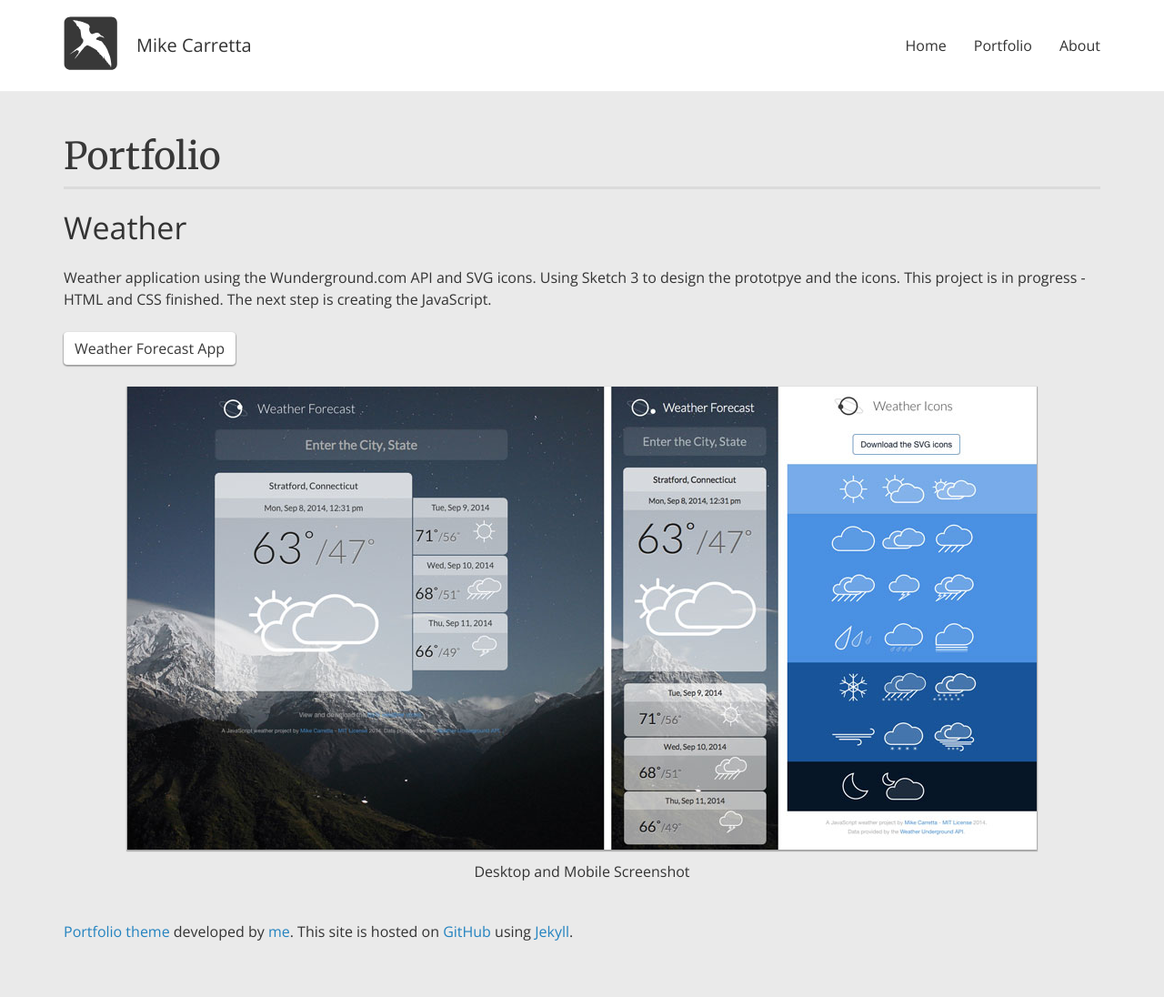
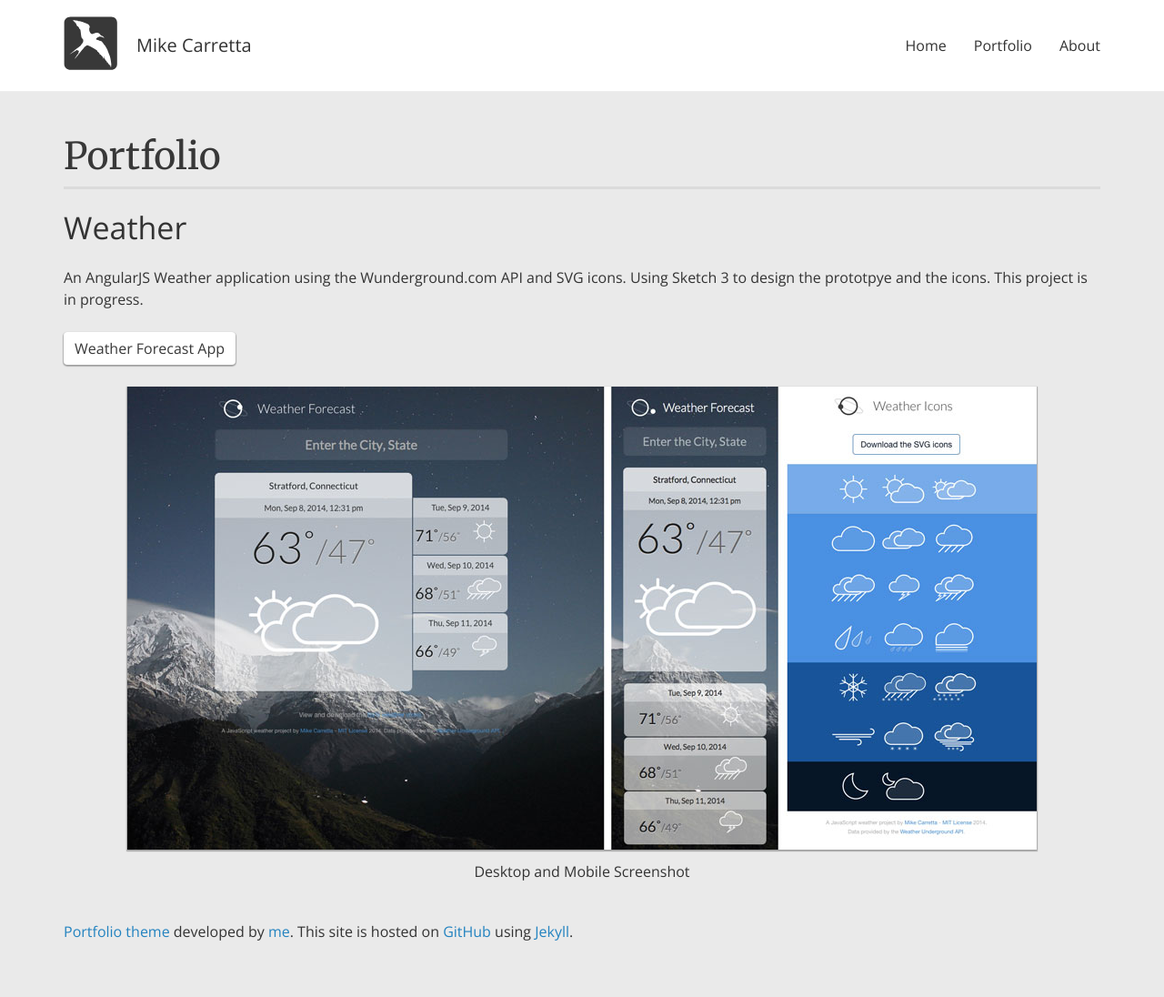
Before and after one commit to mikecarretta/mikecarretta.github.io, a Jekyll site: the page built from _posts/2014-09-22-weather.html, in a window 1280 px wide. Shown: the whole page at 91% size. Built offline with Jekyll 4.4.1, drawn with Linux system fonts in a browser that asks for light colours.

```diff
--- a/_posts/2014-09-22-weather.html
+++ b/_posts/2014-09-22-weather.html
@@ -1,7 +1,7 @@
 ---
 layout:       post
 title:        "Weather"
-description:  "Weather application using the Wunderground.com API and SVG icons. Using Sketch 3 to design the prototpye and the icons. This project is in progress - HTML and CSS finished. The next step is creating the JavaScript."
+description:  "An AngularJS Weather application using the Wunderground.com API and SVG icons. Using Sketch 3 to design the prototpye and the icons. This project is in progress."
 thumbnail:    weather-sm.jpg
 image1:       weather.jpg
 image1_desc:  "Desktop and Mobile Screenshot"
@@ -11,7 +11,7 @@
 image3_desc:  # add description
 project_url:  "http://mikecarretta.github.io/weather/"
 button_title: "Weather Forecast App"
-fitlers:      JavaScript jQuery HTML CSS
+fitlers:      AngularJS JavaScript jQuery HTML CSS
 date:         2014-09-22 01:11:10
 categories:   project
 ---
```
Also changed, not shown: _posts/2014-11-4-bookmarks.html (added, +19 -0 lines), portfolio_imgs/bookmarks-sm.jpg (added), portfolio_imgs/bookmarks.png (added).
